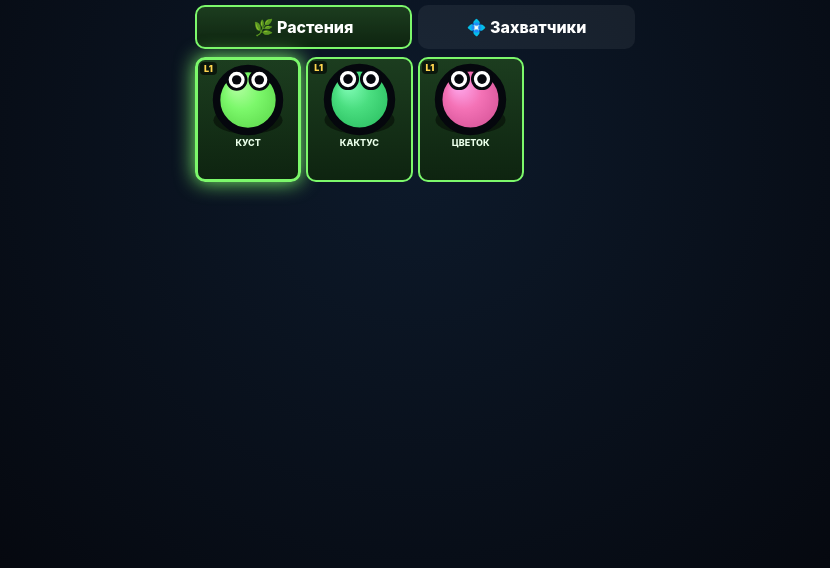
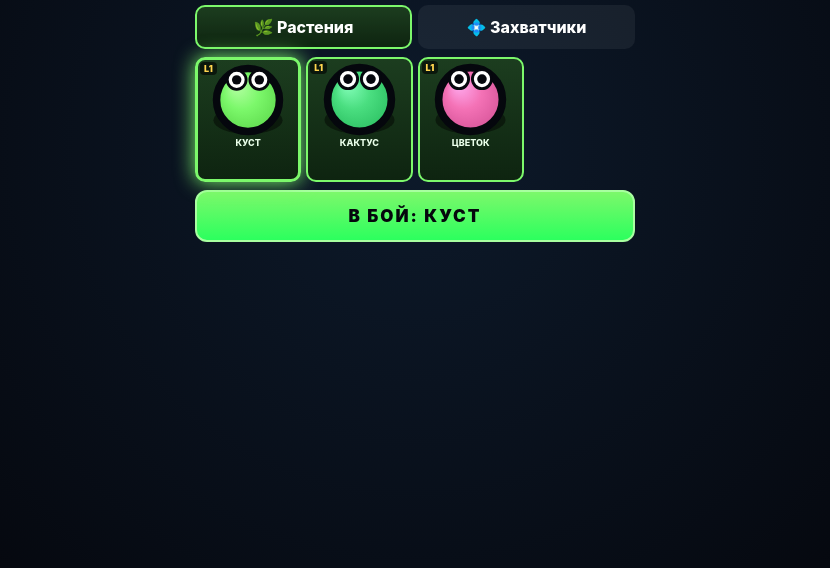
Before and after one commit to gnsledovatel/Digital-style, a plain HTML site: page index.html in a window 1280 px wide. Shown: the part 172-740 px from the top of the page, without its empty margins (225-1055 px from the left). Drawn offline with Linux system fonts and the light colour scheme.

Commit message:
index.html

```diff
--- a/index.html
+++ b/index.html
@@ -1096,8 +1096,9 @@ $('lobbyBtnStartGame').onclick=()=>{ if(myFighter && opponentFighter) startOnlin
 $('lobbyBtnCancel').onclick=closeLobby;
 
 /* ============ ИНИЦИАЛИЗАЦИЯ ============ */
+/* ============ ИНИЦИАЛИЗАЦИЯ ============ */
 updateProfileUI();
-refreshPick();
+switchMainTab('play');
 setTimeout(()=>{ const f=FIGHTERS[profile.selected.plant]; if(f) pickFighter(f); }, 50);
 </script>
 </body>
```
